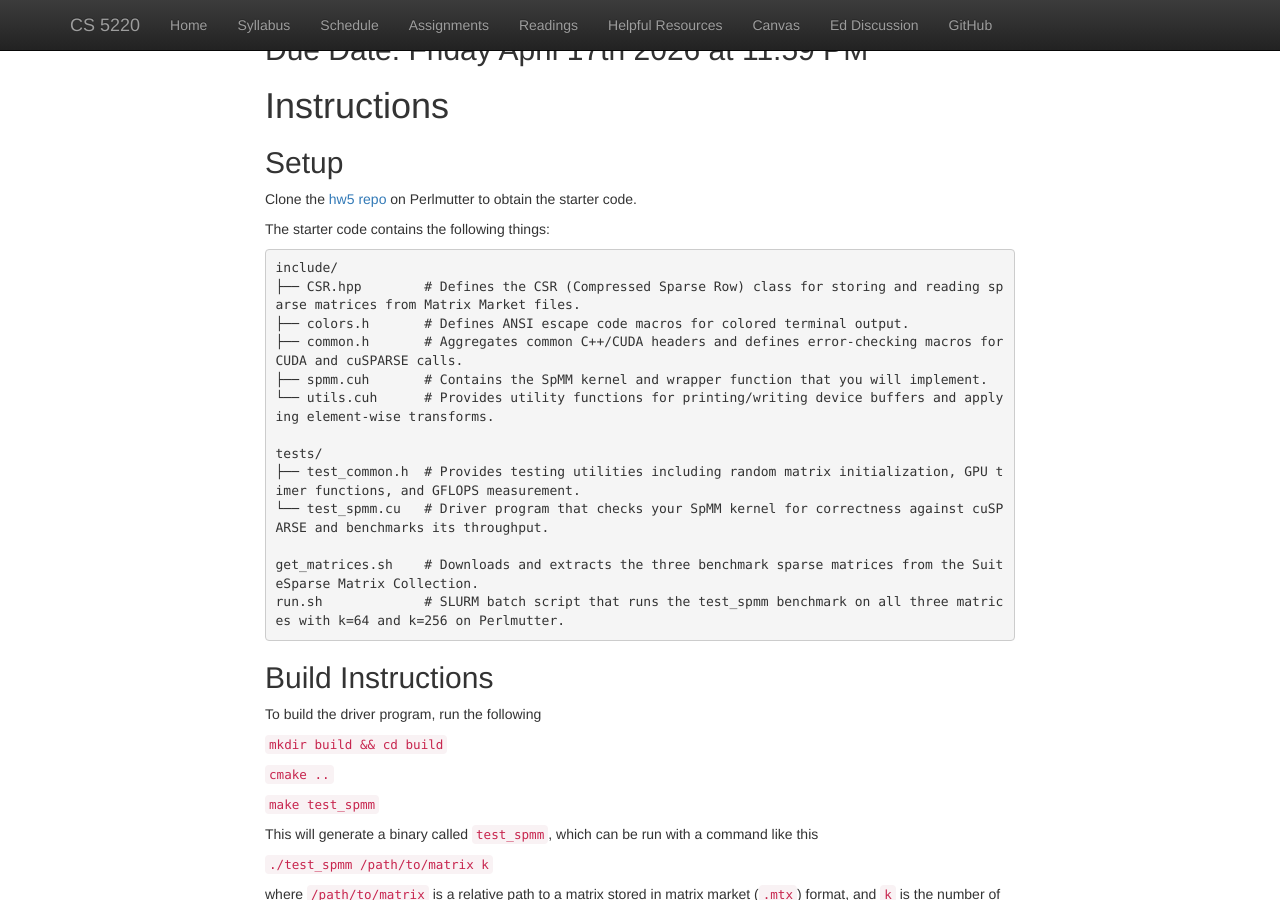
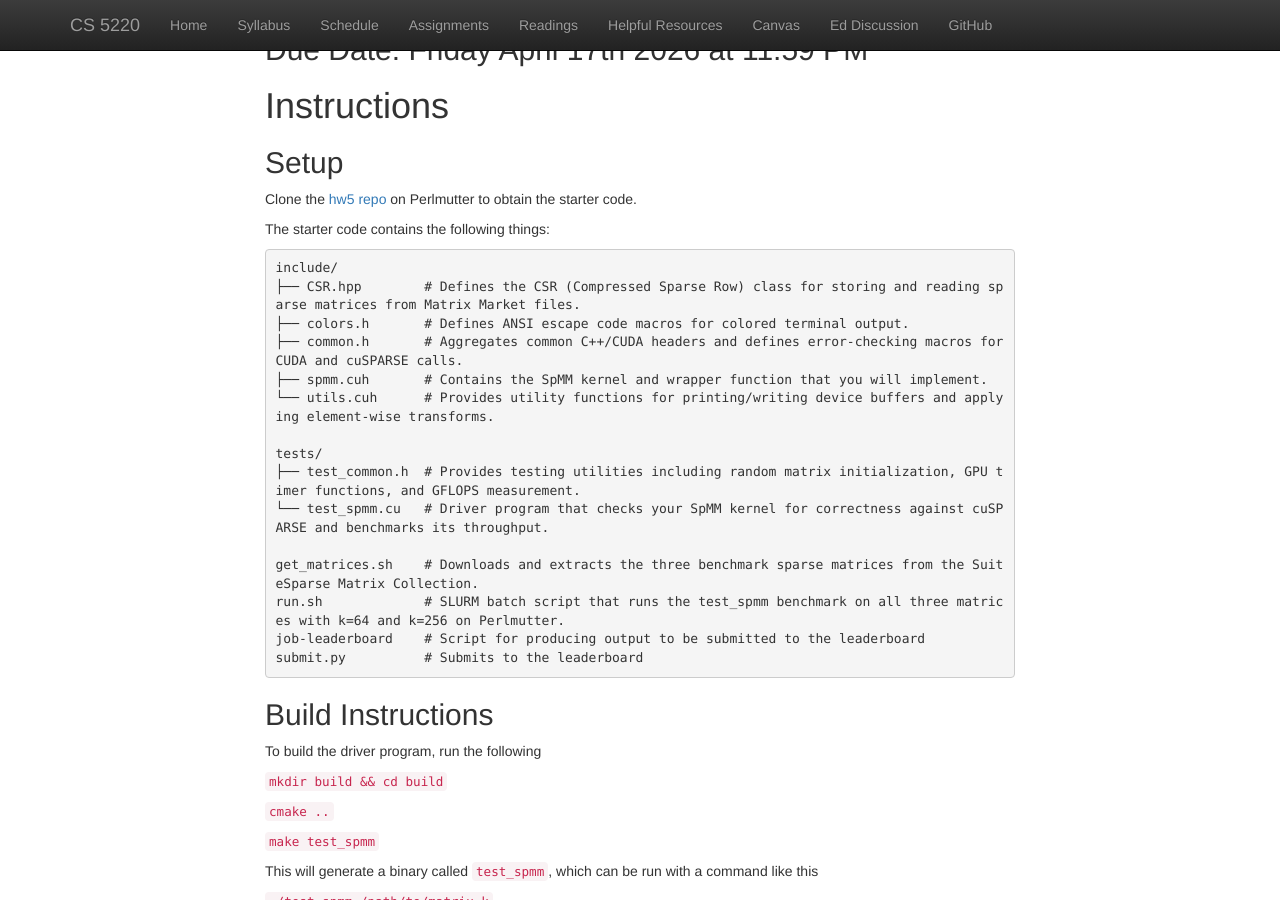
Before and after one commit to cs5220-26sp/web, a Jekyll site: the page built from web/hw/hw5.md, in a window 1280 px wide and 900 px high, scrolled down 456 px. Built offline with Jekyll 4.4.1, drawn with Linux system fonts in a browser that asks for light colours; nearby versions of some CDN libraries; formulas are drawn with MathJax 3; some of the changed text lies outside the part shown.

Commit message:
Update hw5.md

````diff
--- a/web/hw/hw5.md
+++ b/web/hw/hw5.md
@@ -42,6 +42,8 @@
 
 get_matrices.sh    # Downloads and extracts the three benchmark sparse matrices from the SuiteSparse Matrix Collection.
 run.sh             # SLURM batch script that runs the test_spmm benchmark on all three matrices with k=64 and k=256 on Perlmutter.
+job-leaderboard    # Script for producing output to be submitted to the leaderboard
+submit.py          # Submits to the leaderboard
 ```
 
 ## Build Instructions ##
@@ -117,9 +119,11 @@
 
 ### Leaderboard
 
-There will be a leaderboard, it is still under construction, but it will function the same as the leaderboard in HW3 and HW4.
+The leaderboard for this homework assignment is located [here](https://leaderboard-zm07.onrender.com/hw5).
 You'll be ranked on the leaderboard based off of your average GFLOPS/s across all three test matrices and the two test values of `k`.
 To get the 10 Leaderboard Submission points, we ask that you submit at least once to the leaderboard before the final deadline of April 17th.
+
+The process for submitting to the leaderboard is the same as HW3 and HW4. The `job-leaderboard` script will produce an output file `leaderboard.out` that can be submitted to the leaderboard with `submit.py`.
 
 ### Writeup ###
 
````
